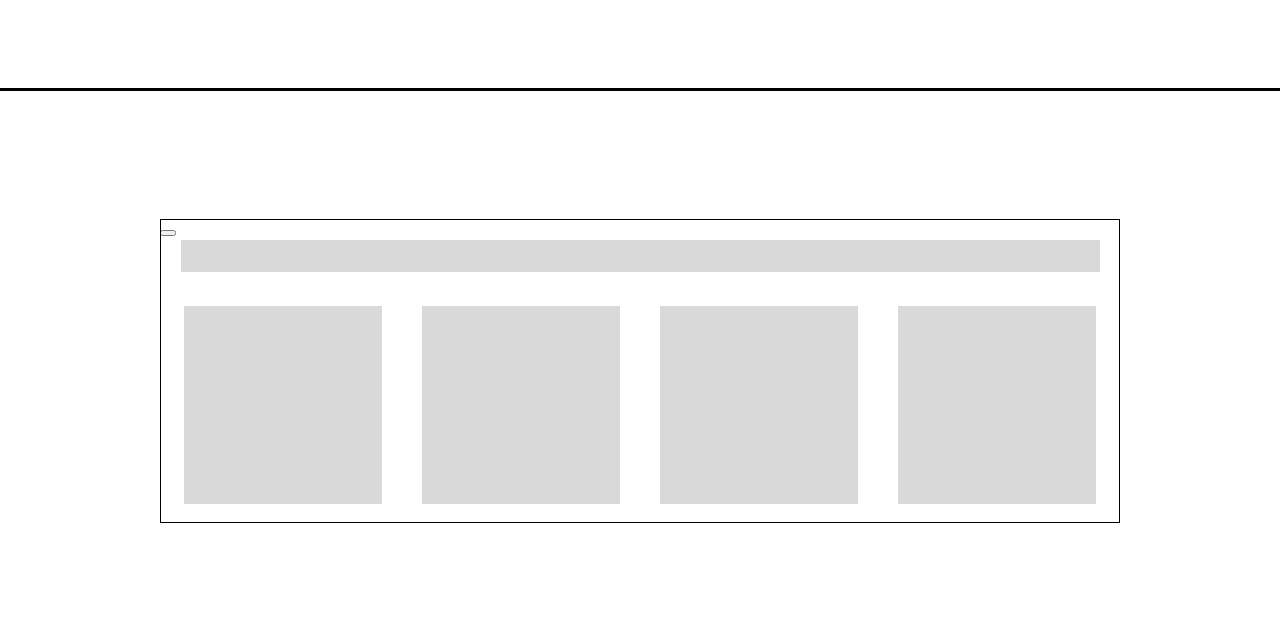
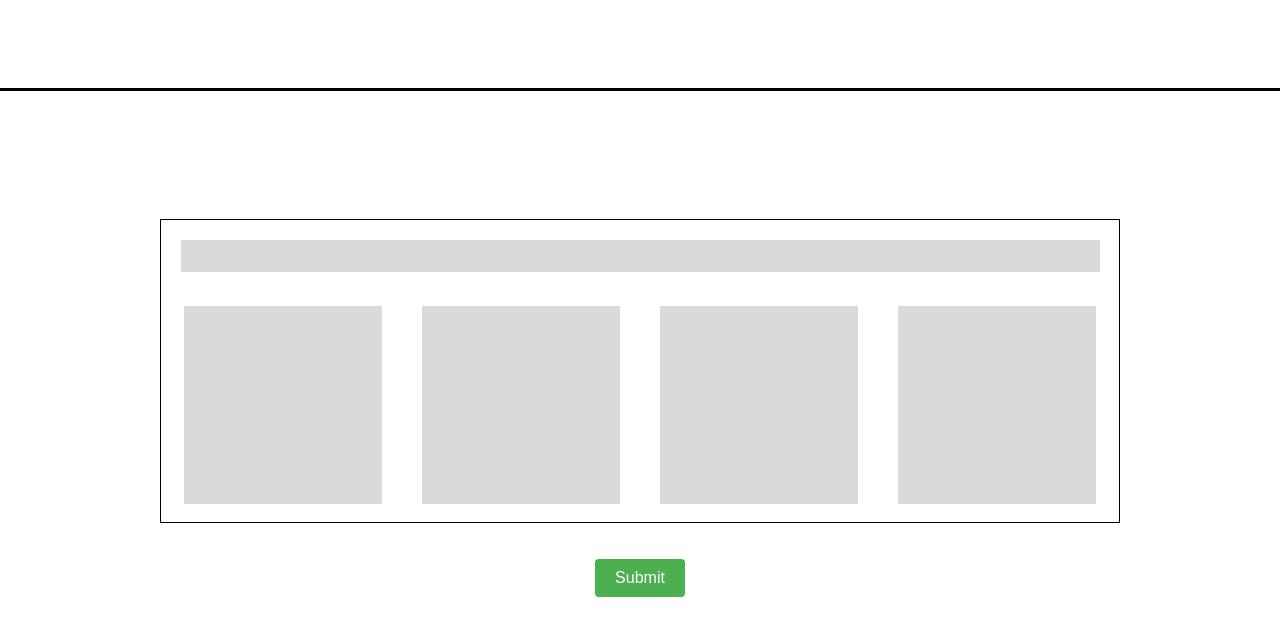
Before and after one commit to yuuki08noah/-, a website: page select_music.html in a window 1280 px wide. Drawn offline with Linux system fonts and the light colour scheme.

Commit message:
버튼도 해버림 걍

```diff
--- a/select_music.html
+++ b/select_music.html
@@ -55,6 +55,15 @@
             order: 0;
             flex-grow: 0;
         }
+        .submit-btn {
+            padding: 10px 20px;
+            font-size: 16px;
+            background-color: #4CAF50;
+            color: white;
+            border: none;
+            border-radius: 4px;
+            cursor: pointer;
+        }
     </style>
 </head>
 <body>
@@ -67,7 +76,9 @@
             <div class="cover"></div>
             <div class="cover"></div>
         </div>
-        <button></button>
+
     </div>
+    <br><br>
+    <button class="submit-btn">Submit</button>
 </body>
 </html>
```
